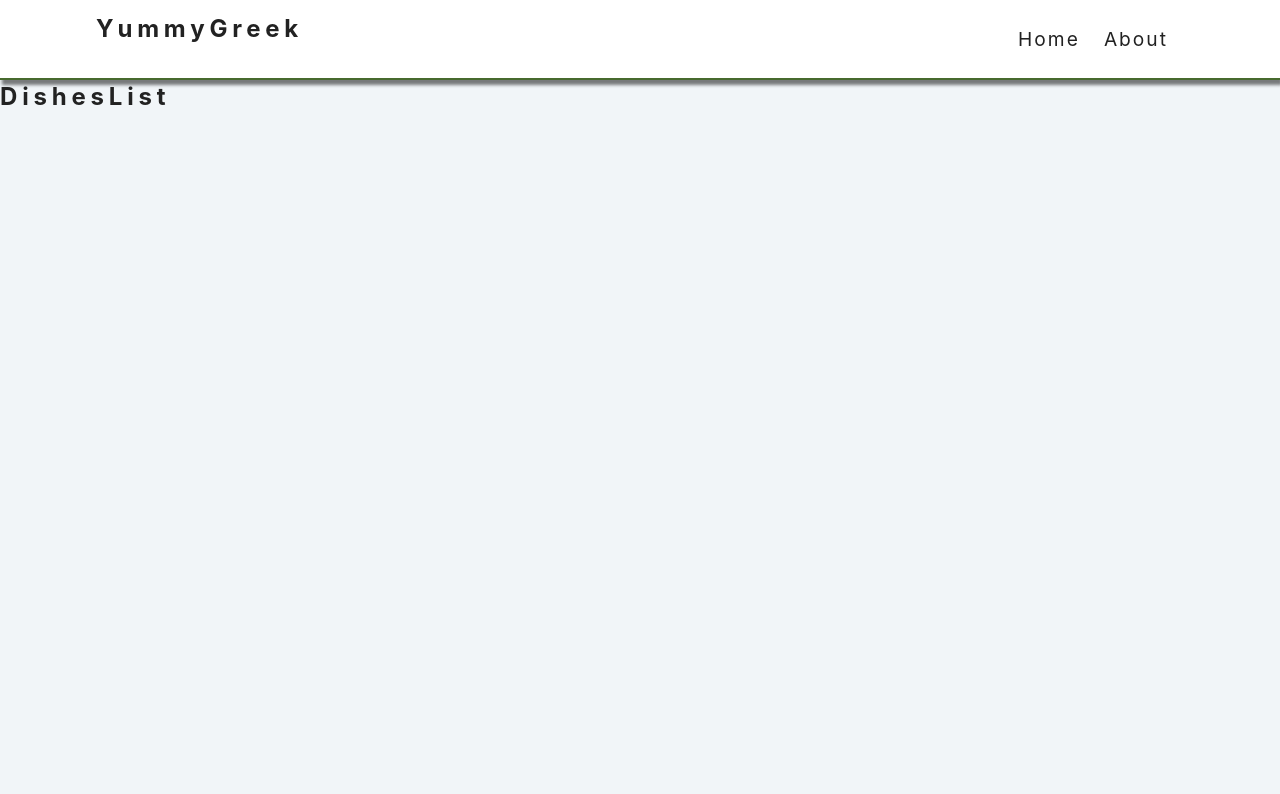
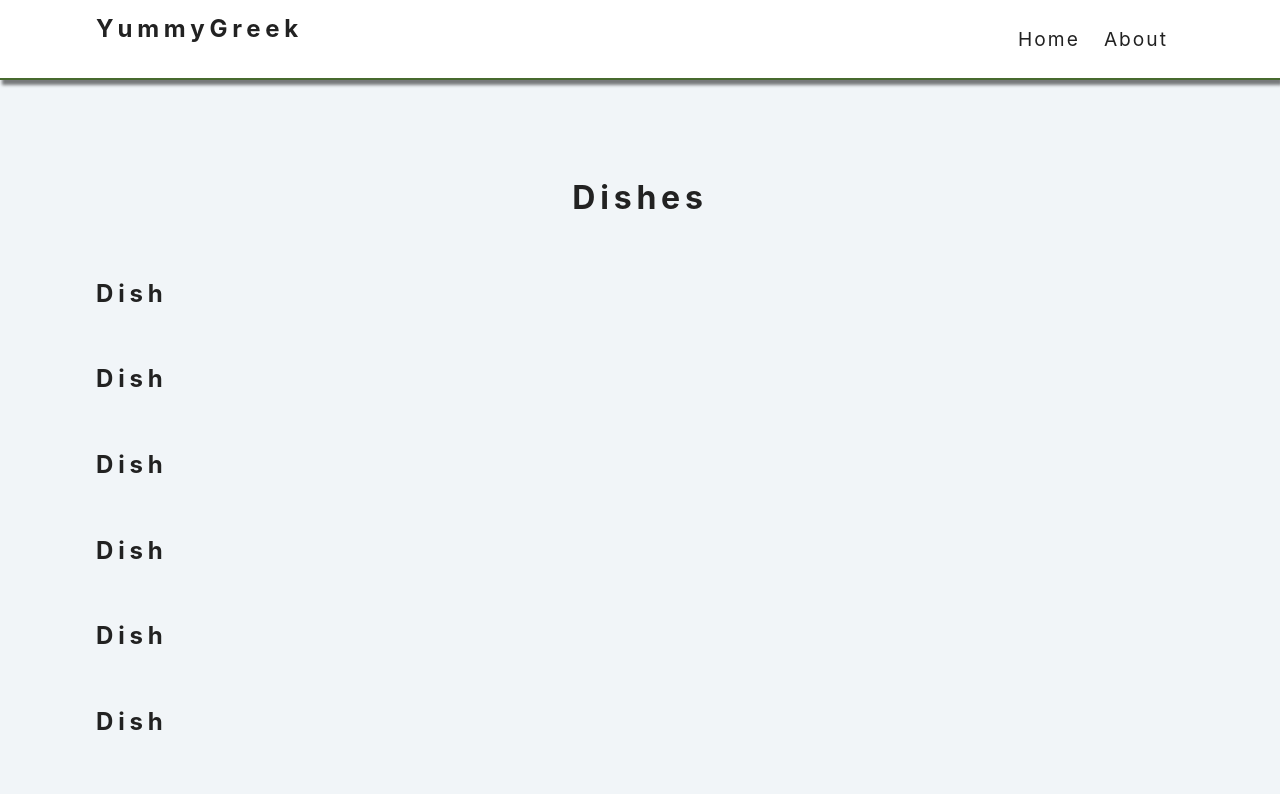
Before and after one commit to Melissopoulos/YummyGreek, a React (Create React App) app in the folder yummy-greek/: page / in a window 1280 px wide. Shown: the top 794 px of the page. Built offline with nearby package versions, Linux system fonts and the light colour scheme; data requests are answered from the project's data file.

Commit message:
implementation of DishesList

```diff
--- a/yummy-greek/src/components/DishesList.js
+++ b/yummy-greek/src/components/DishesList.js
@@ -1,7 +1,47 @@
-import React from "react";
+import React, { useState, useEffect } from "react";
+import Dish from "./Dish";
+import Loading from "./Loading";
+const url = "http://localhost:8000/dishes/";
 
 const DishesList = () => {
-  return <h2>DishesList</h2>;
+  const [loading, setLoading] = useState(false);
+  const [dishes, setDishes] = useState([]);
+
+  const fetchDishes = async () => {
+    setLoading(true);
+    try {
+      const response = await fetch(url);
+      const data = await response.json();
+      setLoading(false);
+      setDishes(data);
+    } catch (error) {
+      setLoading(false);
+      console.log(error);
+    }
+  };
+
+  useEffect(() => {
+    fetchDishes();
+  }, []);
+
+  if (loading) {
+    return <Loading />;
+  }
+  if (dishes.length < 1) {
+    return (
+      <h2 className="section-title">no dishes matched your search criteria</h2>
+    );
+  }
+  return (
+    <section className="section">
+      <h2 className="section-title">dishes</h2>
+      <div className="cocktails-center">
+        {dishes.map((dish) => {
+          return <Dish key={dish.id} {...dish} />;
+        })}
+      </div>
+    </section>
+  );
 };
 
 export default DishesList;
--- a/yummy-greek/src/index.css
+++ b/yummy-greek/src/index.css
@@ -213,3 +213,29 @@ Buttons
   background: var(--primaryLightColor);
   border-color: var(--primaryLightColor);
 }
+
+/*
+======
+Dishes List
+======
+*/
+
+.section {
+  padding: 5rem 0;
+}
+.section-title {
+  font-size: 2rem;
+  text-transform: capitalize;
+  letter-spacing: var(--mainSpacing);
+  text-align: center;
+  margin-bottom: 3.5rem;
+  margin-top: 1rem;
+}
+.cocktails-center {
+  width: var(--smallWidth);
+  margin: 0 auto;
+  max-width: var(--fullWidth);
+  display: grid;
+  row-gap: 2rem;
+  column-gap: 2rem;
+}
```
